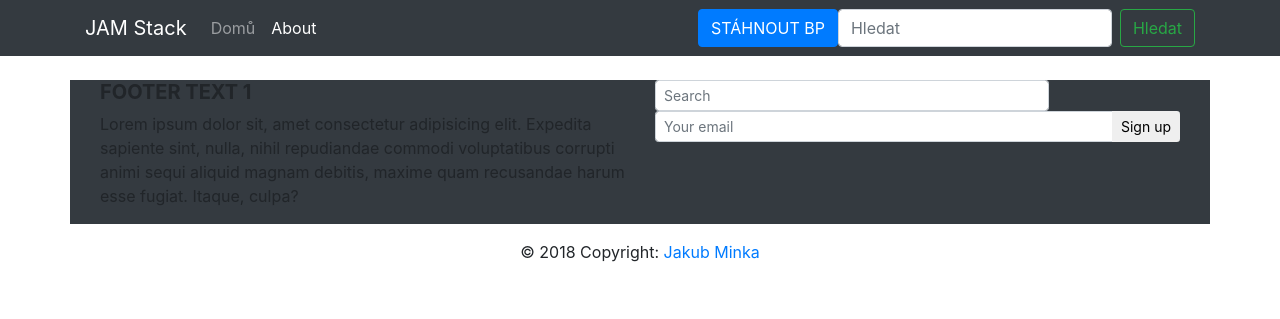
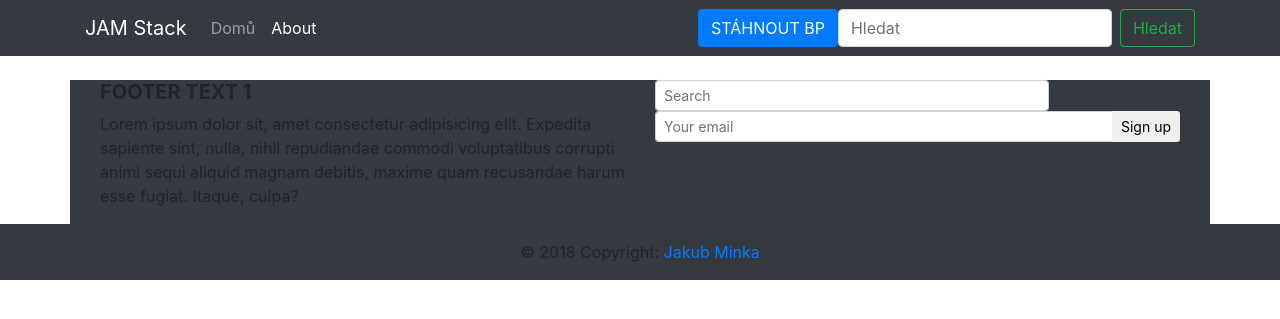
Before and after one commit to jakubminka/JAM_Stack, a Jekyll site: the page built from about.html, in a window 1280 px wide. Shown: the top 319 px of the page. Built offline with Jekyll 4.4.1, drawn with Linux system fonts in a browser that asks for light colours; nearby versions of some CDN libraries.

Commit message:
Update footer.html

```diff
--- a/_includes/footer.html
+++ b/_includes/footer.html
@@ -40,7 +40,7 @@
       </div>
     </div>
   </div>
-  <div class="footer-copyright text-center elegant-color-dark py-3">
+  <div class="footer-copyright text-center bg-dark py-3">
     © 2018 Copyright: <a href="">Jakub Minka</a>
   </div>
 </footer>
```
